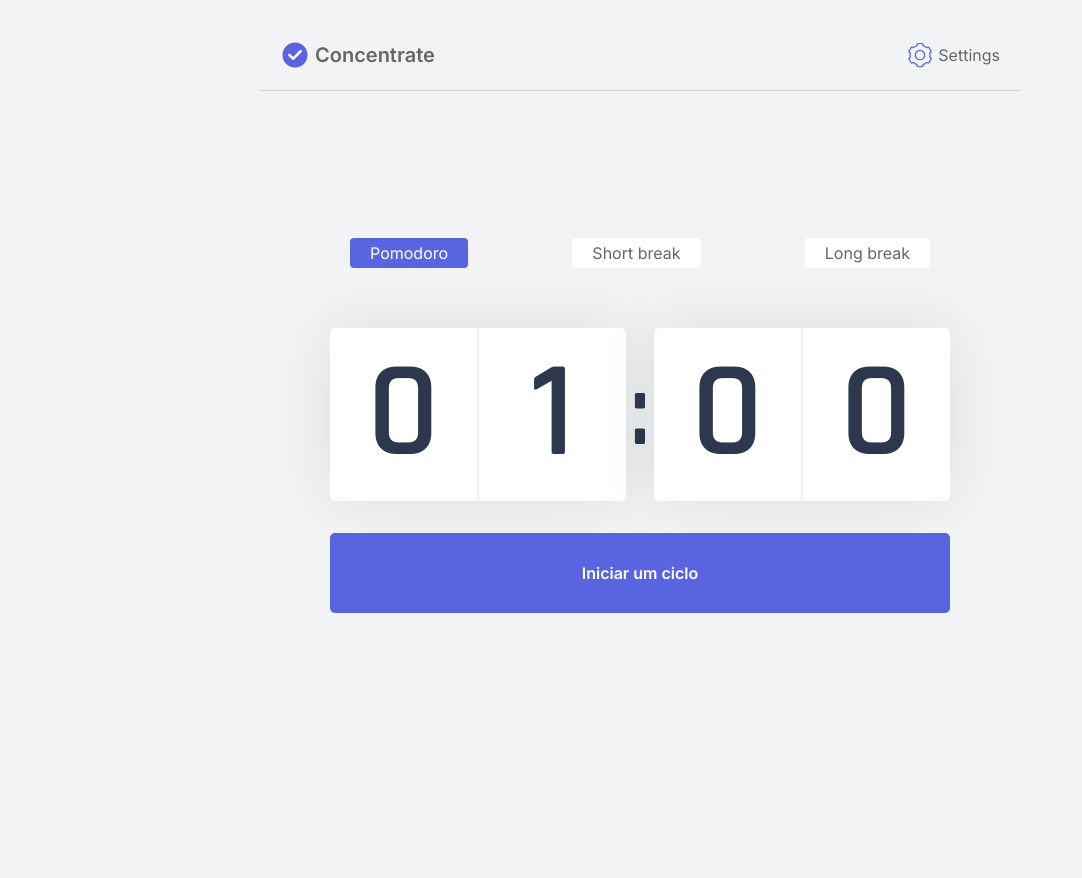
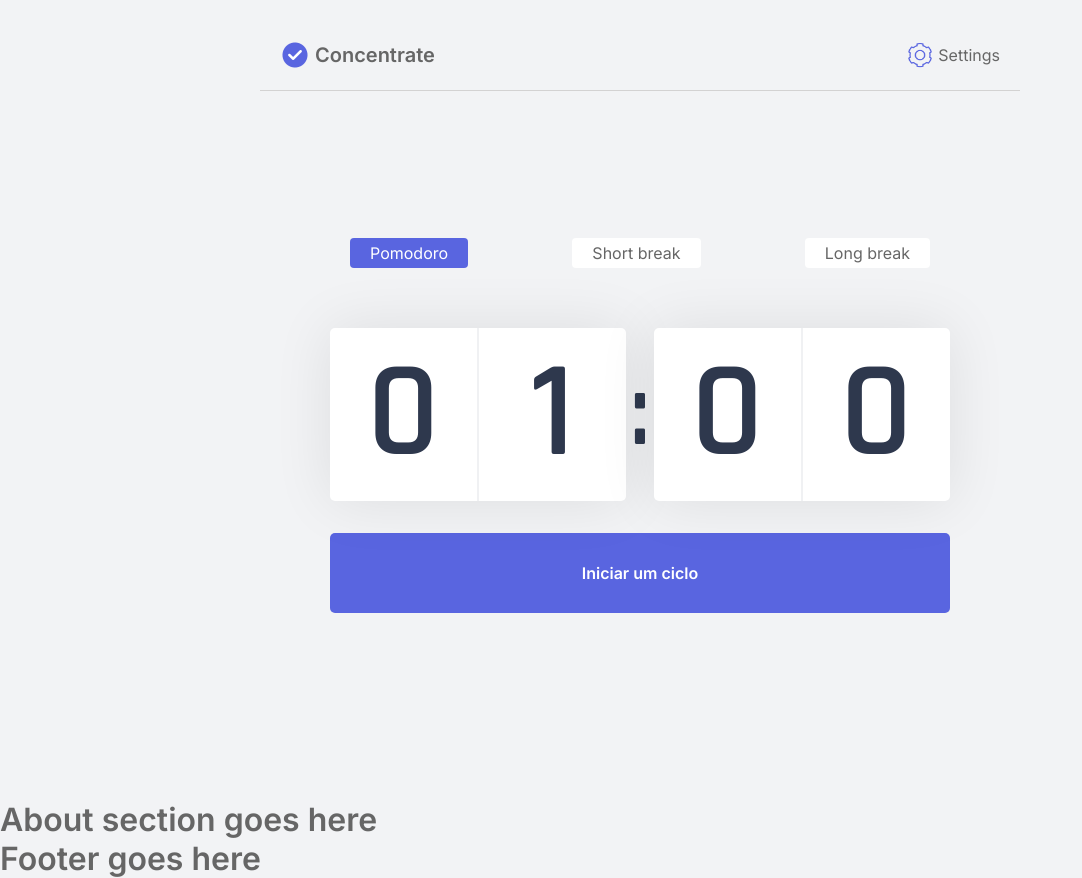
Before and after one commit to victorlirafront/speak-ai, a Next.js app: page / in a window 1280 px wide. Shown: the whole page, without its empty margins (0-1082 px from the left). Before the commit the page ends 800 px from the top, so only its background shows below. Built offline with nearby package versions, Linux system fonts and the light colour scheme.

Commit message:
feat: add About and Footer placeholders

```diff
--- /dev/null
+++ b/src/components/About.tsx
@@ -0,0 +1,7 @@
+const About = function(){
+    return(
+        <h1>About section goes here</h1>
+    )
+}
+
+export default About;
--- /dev/null
+++ b/src/components/Footer.tsx
@@ -0,0 +1,5 @@
+const Footer = function () {
+  return <h1>Footer goes here</h1>;
+};
+
+export default Footer;
--- a/src/pages/index.tsx
+++ b/src/pages/index.tsx
@@ -5,6 +5,8 @@ import { Countdown } from '../components/Countdown';
 import { CountdownProvider } from '../contexts/CountdownContext';
 import PomodoroOptions from '../components/PomodoroOptions';
 import Header from '../components/Header';
+import About from '../components/About';
+import Footer from '../components/Footer';
 
 interface HomeProps {
   level: number;
@@ -14,6 +16,7 @@ interface HomeProps {
 
 export default function Home(props: HomeProps) {
   return (
+    <>
       <div className={styles.container}>
         <Head>
           <title>Start | concentrate</title>
@@ -28,6 +31,9 @@ export default function Home(props: HomeProps) {
           </section>
         </CountdownProvider>
       </div>
+      <About />
+      <Footer />
+    </>
   );
 }
 
```
Lines whose indentation alone changed are shown as unchanged.
